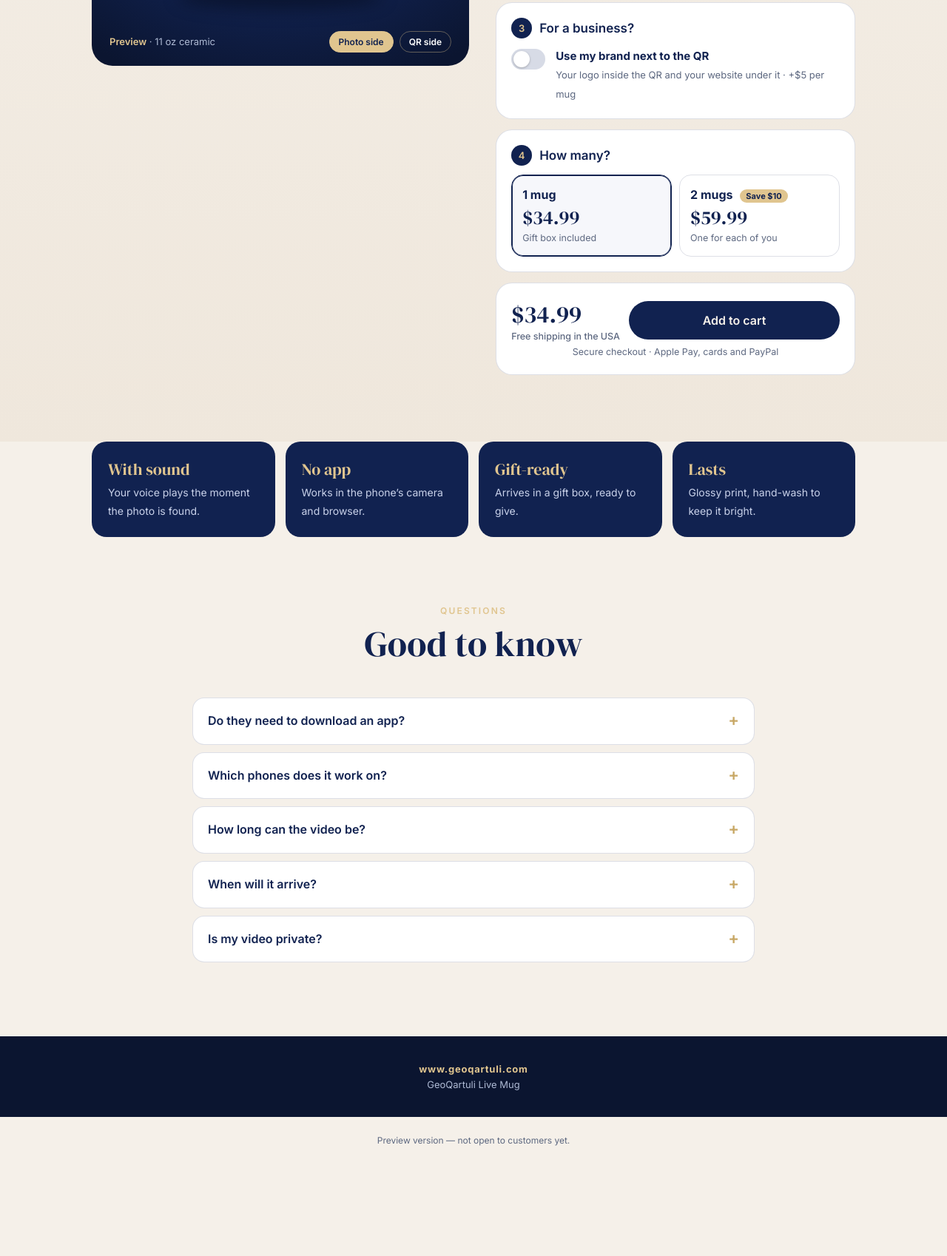
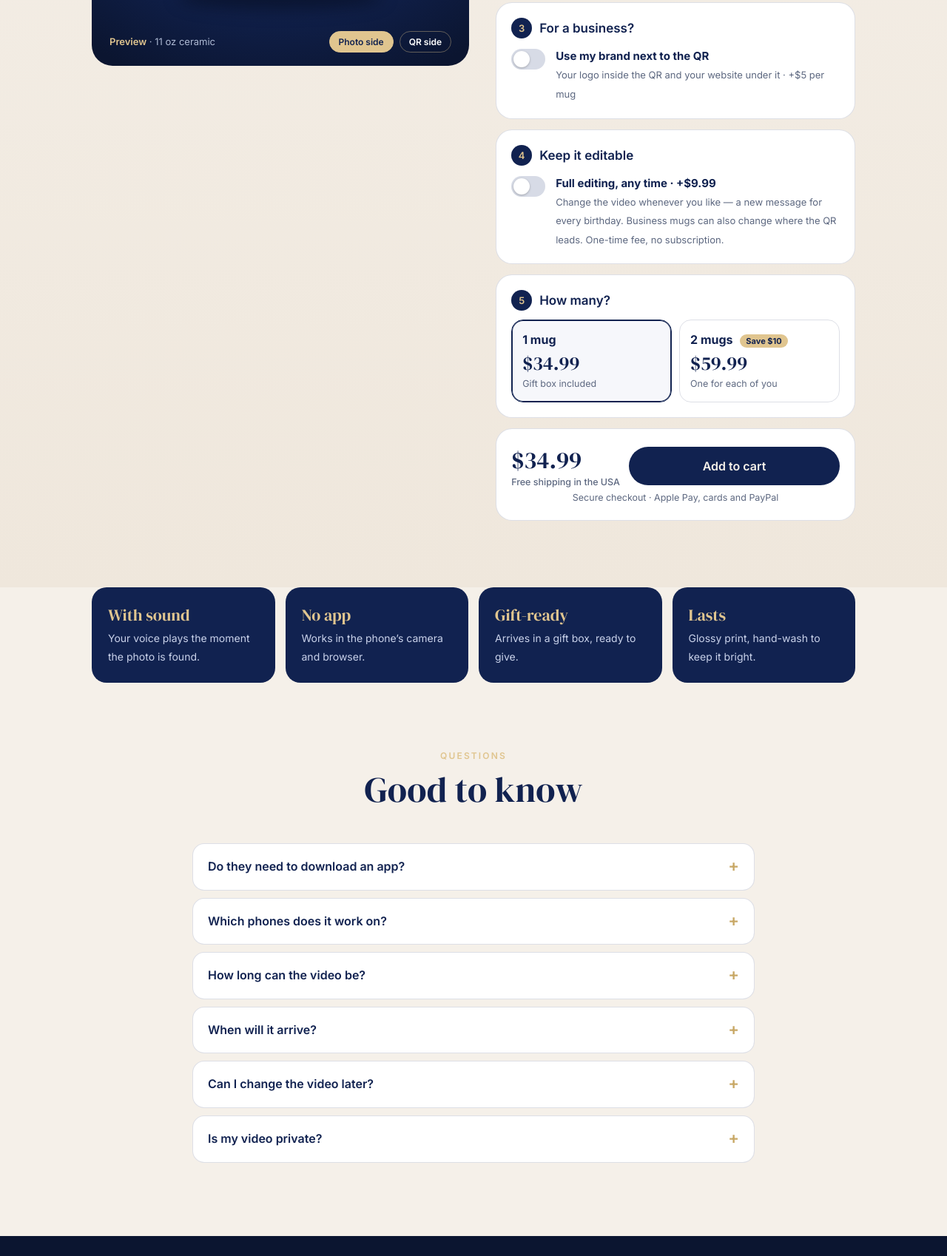
Before and after one commit to giorgisheri/geoqartuli-ar, a plain HTML site: page live-mug.html in a window 1280 px wide. Shown: the part 2009-3707 px from the top of the page at 74% size. Before the commit the page ends 3583 px from the top, so only its background shows below. Drawn offline with Linux system fonts and the light colour scheme.

Commit message:
Full editing add-on
Co-Authored-By: Claude Opus 5.5 <noreply@anthropic.com>
Claude-Session: https://claude.ai/code/session_01GNQE7cuQzpnCHruj24YMxR

```diff
--- a/live-mug.html
+++ b/live-mug.html
@@ -185,7 +185,10 @@ footer b{color:var(--gold);letter-spacing:.06em}
           <label class="fld"><span>Website under the QR</span><input type="text" id="bsite" maxlength="32" placeholder="www.yourbusiness.com" autocomplete="url" inputmode="url"></label>
           <div class="err" id="e4"></div>
         </div></div>
-      <div class="card"><h3><span class="n">4</span>How many?</h3>
+      <div class="card"><h3><span class="n">4</span>Keep it editable</h3>
+        <label class="sw"><input type="checkbox" id="edit"><span class="tr"></span><span><b>Full editing, any time · +$9.99</b><small>Change the video whenever you like — a new message for every birthday. Business mugs can also change where the QR leads. One-time fee, no subscription.</small></span></label>
+      </div>
+      <div class="card"><h3><span class="n">5</span>How many?</h3>
         <div class="opts">
           <div class="opt"><input type="radio" name="q" id="q1" value="1" checked><label for="q1"><b>1 mug</b><span>$34.99</span><small>Gift box included</small></label></div>
           <div class="opt"><input type="radio" name="q" id="q2" value="2"><label for="q2"><b>2 mugs <em>Save $10</em></b><span>$59.99</span><small>One for each of you</small></label></div>
@@ -211,6 +214,7 @@ footer b{color:var(--gold);letter-spacing:.06em}
     <details><summary>Which phones does it work on?</summary><p>Any recent iPhone or Android phone with a camera and a browser.</p></details>
     <details><summary>How long can the video be?</summary><p>Up to 60 seconds. We compress it so it loads quickly on any connection.</p></details>
     <details><summary>When will it arrive?</summary><p>Mugs are printed in the USA and usually arrive 3–5 business days after you order.</p></details>
+    <details><summary>Can I change the video later?</summary><p>Yes, with Full editing. Upload a new video any time and the same mug plays it — no reprint needed. The printed photo stays the same.</p></details>
     <details><summary>Is my video private?</summary><p>Each mug gets its own private link that nobody can guess. Only people with the mug can open it.</p></details>
   </div>
 </div></section>
@@ -291,8 +295,9 @@ $('video').addEventListener('change',e=>{const f=e.target.files[0];$('e2').style
     $('n2').textContent=Math.round(v.duration)+' sec video added';$('c2').classList.add('done');};
   v.src=url;});
 function total(){const n=document.querySelector('input[name=q]:checked').value==='2'?2:1;
-  const base=n===2?59.99:34.99;const t=base+(biz?5*n:0);$('tot').firstChild.nodeValue='$'+t.toFixed(2);}
+  const base=n===2?59.99:34.99;const t=base+(biz?5*n:0)+($('edit').checked?9.99:0);$('tot').firstChild.nodeValue='$'+t.toFixed(2);}
 document.querySelectorAll('input[name=q]').forEach(r=>r.addEventListener('change',total));
+$('edit').addEventListener('change',total);
 $('biz').addEventListener('change',e=>{biz=e.target.checked;$('bizf').classList.toggle('on',biz);total();if(biz)setView('back');else render();});
 dnd($('d3'),$('blogo'));
 $('blogo').addEventListener('change',e=>{const f=e.target.files[0];$('e4').style.display='none';if(!f)return;
```
